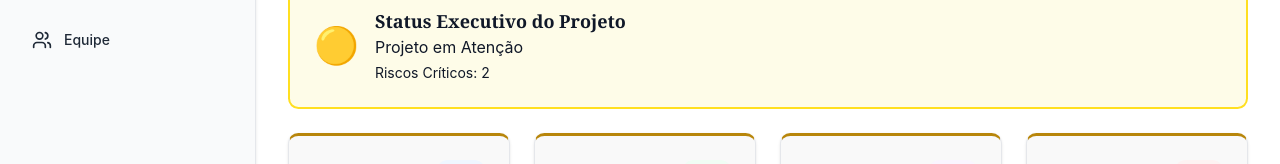
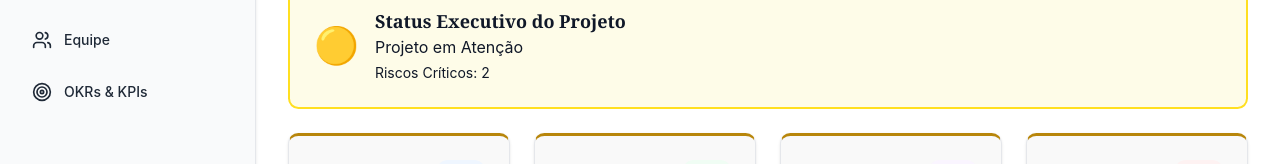
Before and after one commit to recesp-lab/lg-executive-command-center, a React (Vite) app in the folder newproject/: page / in a window 1280 px wide. Shown: the part 299-463 px from the top of the page. Built offline with nearby package versions, Linux system fonts and the light colour scheme.

Commit message:
Add files via upload

```diff
--- a/newproject/src/components/DashboardLayout.tsx
+++ b/newproject/src/components/DashboardLayout.tsx
@@ -1,10 +1,10 @@
 import { ReactNode } from 'react';
-import { BarChart3, AlertCircle, Calendar, ClipboardList, Users } from 'lucide-react';
+import { BarChart3, AlertCircle, Calendar, ClipboardList, Users, Target } from 'lucide-react';
 import { Link } from 'wouter';
 
 interface DashboardLayoutProps {
   children: ReactNode;
-  currentPage?: 'dashboard' | 'weekly' | 'risks' | 'audit' | 'team';
+  currentPage?: 'dashboard' | 'weekly' | 'risks' | 'audit' | 'team' | 'okrs';
 }
 
 export default function DashboardLayout({ children, currentPage = 'dashboard' }: DashboardLayoutProps) {
@@ -14,6 +14,7 @@ export default function DashboardLayout({ children, currentPage = 'dashboard' }:
     { id: 'weekly', label: 'Semanal', icon: Calendar, href: '/weekly' },
     { id: 'audit', label: 'Auditoria', icon: ClipboardList, href: '/audit' },
     { id: 'team', label: 'Equipe', icon: Users, href: '/team' },
+    { id: 'okrs', label: 'OKRs & KPIs', icon: Target, href: '/okrs' },
   ];
 
   return (
```
